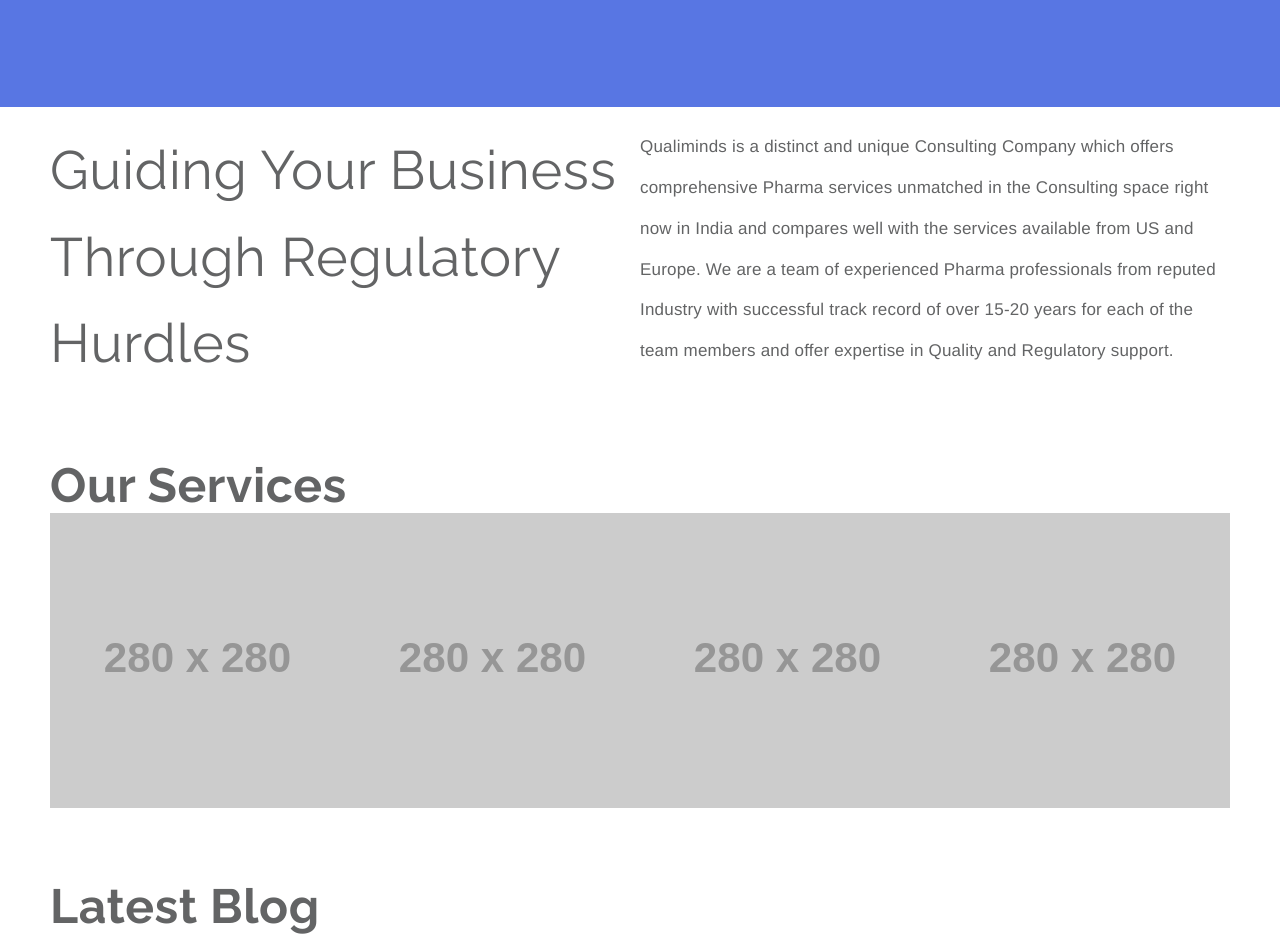
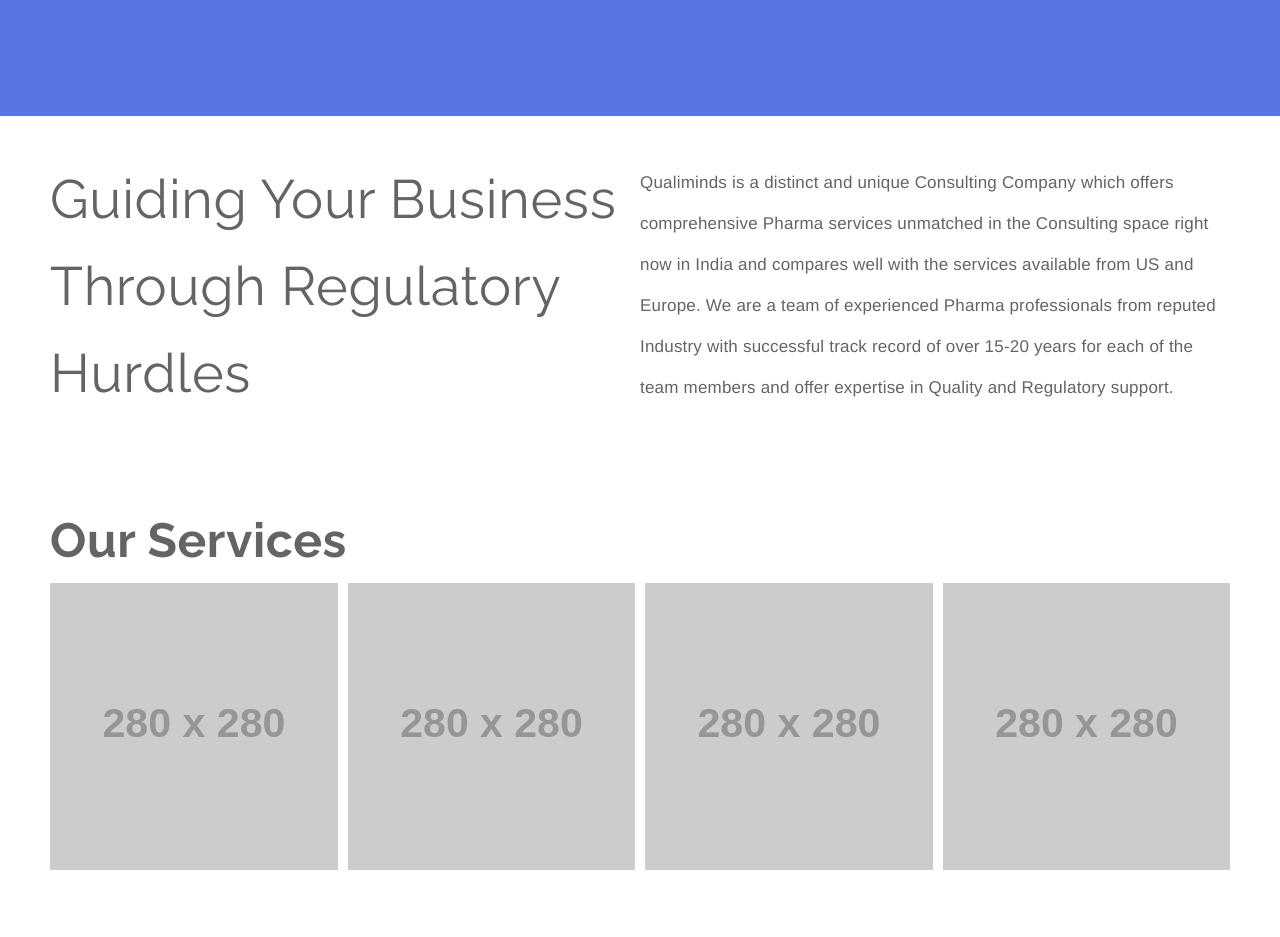
Before and after one commit to bassoGeorge/qualiminds-design, a website: page index.html in a window 1280 px wide. Shown: the part 520-1457 px from the top of the page. Drawn offline with nearby package versions, Linux system fonts and the light colour scheme; files that its build step writes are made by us from their sources; placeholder pictures from the web are drawn by us.

Commit message:
Add centered and guttered flex grid types

```diff
--- a/index.html
+++ b/index.html
@@ -42,7 +42,7 @@
                 </div>
             </section>
 
-            <section class="flex-grid tablet-2 page-section">
+            <section class="flex-grid centered tablet-2 page-section">
                 <div class="grid-item">
                     <quote class="large">Guiding Your Business Through Regulatory Hurdles</quote>
                 </div>
@@ -54,11 +54,19 @@
             </section>
             <section class="page-section">
                 <h1>Our Services</h1>
-                <div class="flex-grid tablet-4">
-                    <img alt="" src="https://dummyimage.com/280x280/b9dedd/000000.png" class="grid-item"/>
-                    <img alt="" src="https://dummyimage.com/280x280/b9dedd/000000.png" class="grid-item"/>
-                    <img alt="" src="https://dummyimage.com/280x280/b9dedd/000000.png" class="grid-item"/>
-                    <img alt="" src="https://dummyimage.com/280x280/b9dedd/000000.png" class="grid-item"/>
+                <div class="flex-grid guttered tablet-2 desktop-4">
+                    <div class="grid-item">
+                        <img alt="" src="https://dummyimage.com/280x280/b9dedd/000000.png" />
+                    </div>
+                    <div class="grid-item">
+                        <img alt="" src="https://dummyimage.com/280x280/b9dedd/000000.png" />
+                    </div>
+                    <div class="grid-item">
+                        <img alt="" src="https://dummyimage.com/280x280/b9dedd/000000.png" />
+                    </div>
+                    <div class="grid-item">
+                        <img alt="" src="https://dummyimage.com/280x280/b9dedd/000000.png" />
+                    </div>
                 </div>
             </section>
             <section class="page-section">
--- a/resources/sass/_base.scss
+++ b/resources/sass/_base.scss
@@ -13,6 +13,7 @@
     margin: 0;
 
     @include dynamic-font-size(body-small);
+    line-height: 1.8;
 }
 
 .inverse {
@@ -90,8 +91,10 @@
 }
 
 .page-section {
-    margin-top: 2rem;
-    margin-bottom: 7rem;
+    /* margin-top: 2rem; */
+    /* margin-bottom: 7rem; */
     padding-left: 5rem;
     padding-right: 5rem;
+    padding-top: 4rem;
+    padding-bottom: 4rem;
 }
--- a/resources/sass/_flex_grid.scss
+++ b/resources/sass/_flex_grid.scss
@@ -6,17 +6,35 @@
     flex-wrap: wrap;
 
     [grid-item], .grid-item {
-        width: 100%;
+        flex-grow: 1;
     }
 }
 
+.centered {
+    /* justify-content: center; */
+    align-items: center;
+}
+
+.guttered {
+    margin-left: -0.5rem;
+    margin-right: -0.5rem;
+
+    [grid-item], .grid-item {
+        padding-left: 0.5rem;
+        padding-right: 0.5rem;
+    }
+}
+
+// TODO, need to rework this if there is a default case for mobile other than a single stack
 @each $breakpoint in (tablet, desktop) {
-    @include respond-to($breakpoint) {
-        @for $num from 2 through 5 {
-            .flex-grid.#{$breakpoint}-#{$num} [grid-item],
-            .flex-grid.#{$breakpoint}-#{$num} .grid-item, {
+    @for $num from 2 through 5 {
+        .flex-grid.#{$breakpoint}-#{$num} [grid-item],
+        .flex-grid.#{$breakpoint}-#{$num} .grid-item, {
+
+            @include respond-to($breakpoint) {
                 width: 100% / $num;
             }
+            width: 100%;
         }
     }
 }
```
